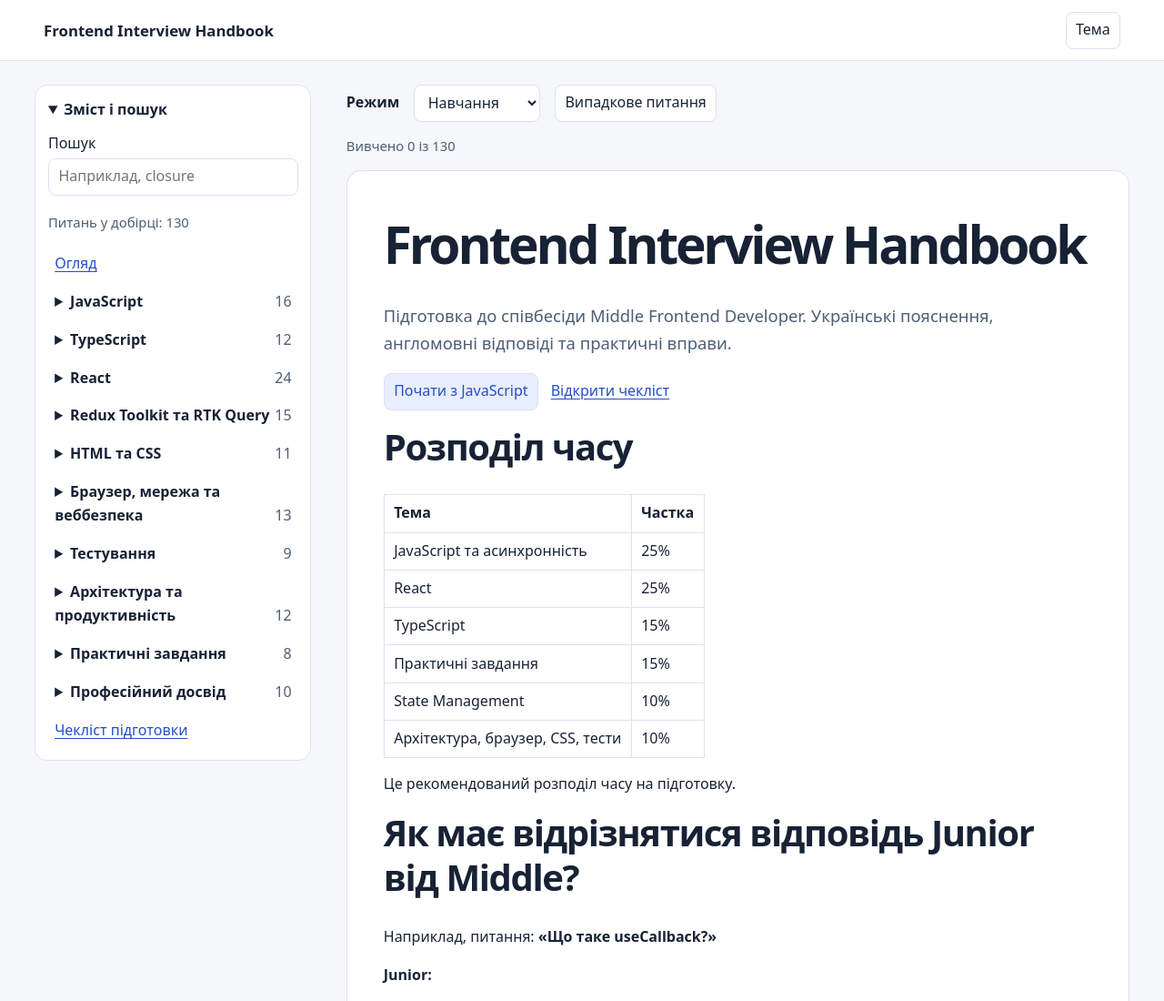
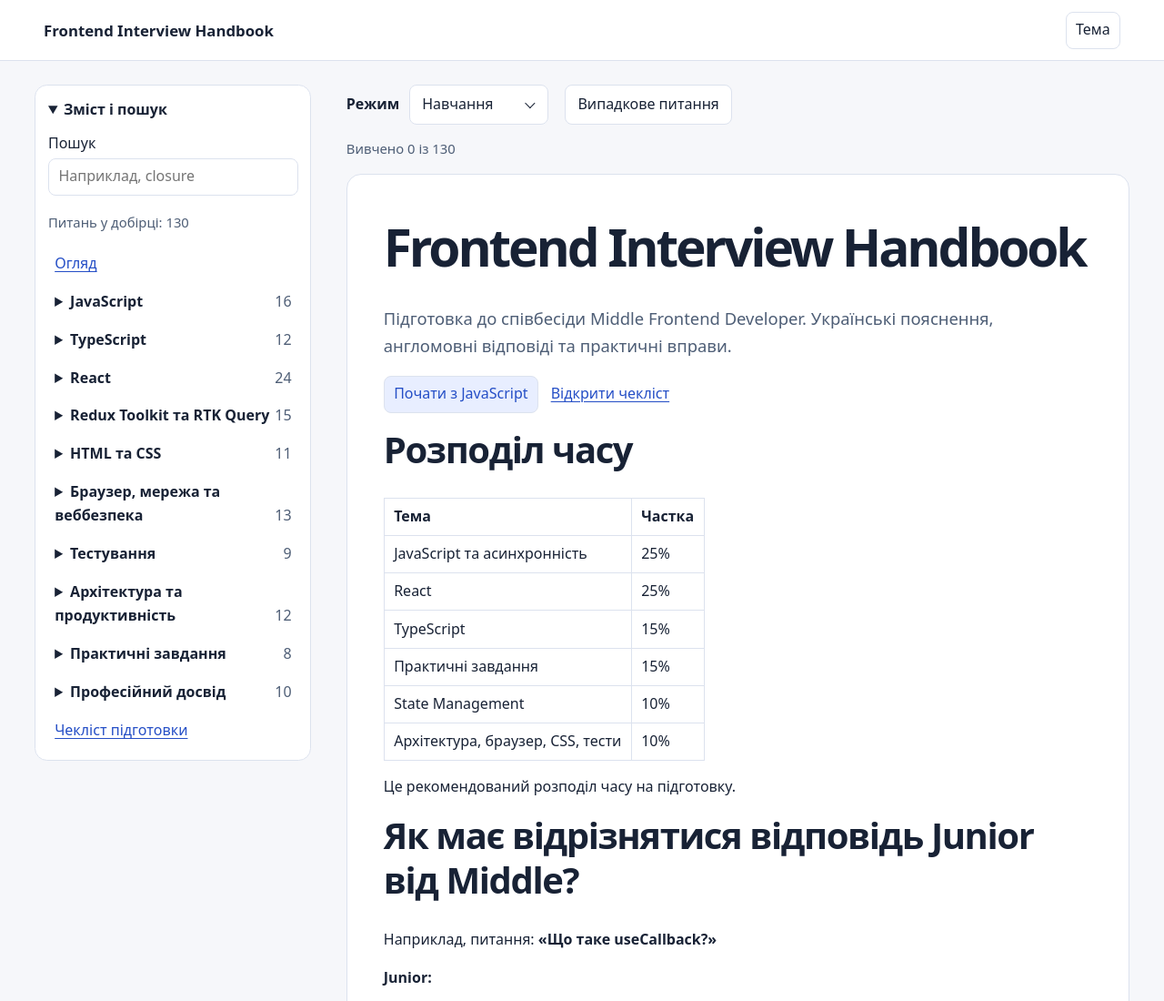
Before and after one commit to Axel007911/frontend-interview-handbook, a website: page index.html in a window 1280 px wide. Shown: the top 1100 px of the page at 91% size. Drawn offline with Linux system fonts and the light colour scheme.

Commit message:
Restore chapter expansion and refine mode control spacing

```diff
--- a/index.html
+++ b/index.html
@@ -32,6 +32,13 @@ summary{cursor:pointer;font-weight:650}
 .controls,.question-controls,.pager{display:flex;align-items:center;flex-wrap:wrap;gap:.65rem 1rem}
 .controls label,.question-controls label{font-weight:650}
 button,select,input,.button{font:inherit;border:1px solid var(--line);border-radius:.5rem;background:var(--surface);color:var(--text);padding:.4rem .65rem;min-height:2.55rem}
+.controls{column-gap:1.125rem}
+.mode-field{display:flex;align-items:center;gap:.65rem;max-inline-size:100%}
+.mode-select{position:relative;min-inline-size:0}
+.mode-select select{appearance:none;display:block;min-block-size:2.75rem;max-inline-size:100%;padding-inline:.85rem 2.6rem;cursor:pointer}
+.mode-select::after{content:"";position:absolute;inset-inline-end:1rem;inset-block-start:50%;width:.42rem;height:.42rem;border:solid currentColor;border-width:0 1.5px 1.5px 0;transform:translateY(-72%) rotate(45deg);pointer-events:none}
+.controls button{min-block-size:2.75rem;padding-inline:.85rem}
+@media(forced-colors:active){.mode-select select{appearance:auto}.mode-select::after{display:none}}
 button,.button{cursor:pointer}
 button:hover,.button:hover,button[aria-pressed=true]{background:var(--active);border-color:var(--accent)}
 button:disabled{opacity:.55;cursor:default}
@@ -88,7 +95,10 @@ th,td{border:1px solid var(--line);padding:.45rem .65rem;text-align:start}
 </aside>
 <main id="main" tabindex="-1">
 <section class="controls" aria-label="Режим навчання">
-<label for="mode">Режим</label><select id="mode"><option value="study">Навчання</option><option value="interview">Співбесіда</option><option value="revision">Повторення</option></select>
+<div class="mode-field">
+<label for="mode">Режим</label>
+<div class="mode-select"><select id="mode"><option value="study">Навчання</option><option value="interview">Співбесіда</option><option value="revision">Повторення</option></select></div>
+</div>
 <button id="random" type="button">Випадкове питання</button>
 </section>
 <p id="progress" role="status"></p>
@@ -2708,6 +2718,8 @@ const save = () => {
 const questions = () => state.questions;
 const record = id => questions()[id] ?? {};
 const links = [...$('toc').querySelectorAll('a[href^="#q-"]')];
+const groups = [...$('toc').querySelectorAll('details')];
+let unfilteredOpenGroups;
 const normalize = text => text.toLocaleLowerCase('uk').normalize('NFKC');
 const searchIndex = new Map(handbook.map(({id,chapter}) => [id, normalize(chapter+' '+articles.get(id).textContent)]));
 const getId = () => location.hash.slice(1);
@@ -2740,11 +2752,17 @@ function visibleTopics() {
 function updateList() {
   const filtered = visibleTopics();
   const ids = new Set(filtered.map(({id}) => id));
+  const isFiltered = Boolean($('search').value.trim()) || $('mode').value === 'revision';
+  if (isFiltered && !unfilteredOpenGroups) {
+    unfilteredOpenGroups = new Set(groups.filter(group => group.open));
+  }
   for (const link of links) link.parentElement.hidden = !ids.has(link.hash.slice(1));
-  for (const group of $('toc').querySelectorAll('details')) {
+  for (const group of groups) {
     group.hidden = !group.querySelector('li:not([hidden])');
-    if ($('search').value.trim() || $('mode').value === 'revision') group.open = true;
+    if (isFiltered) group.open = !group.hidden;
+    else if (unfilteredOpenGroups) group.open = unfilteredOpenGroups.has(group);
   }
+  if (!isFiltered) unfilteredOpenGroups = undefined;
   const active = current();
   const i = filtered.findIndex(item => item.id === active?.id);
   for (const [name, item] of [['prev', i > 0 && filtered[i-1]], ['next', i >= 0 && filtered[i+1]]]) {
@@ -2765,10 +2783,13 @@ function render(focus = false) {
   $('checklist').hidden = id !== 'checklist';
   $('reader').hidden = !active;
   for (const [key, article] of articles) article.hidden = key !== id;
+  updateList();
   for (const link of links) {
     if (link.hash === location.hash) {
+      const isNewLocation = !link.hasAttribute('aria-current');
       link.setAttribute('aria-current','location');
-      link.closest('details').open = true;
+      const group = link.closest('details');
+      if (isNewLocation && !link.parentElement.hidden) group.open = true;
     } else link.removeAttribute('aria-current');
   }
   if (active) {
@@ -2778,7 +2799,6 @@ function render(focus = false) {
     $('status').value = record(id).status || '';
     $('bookmark').setAttribute('aria-pressed', String(Boolean(record(id).bookmark)));
   }
-  updateList();
   if (focus) {
     (active ? articles.get(id).querySelector('h2') : $(id === 'checklist' ? 'checklist' : 'home').querySelector('h1')).focus({preventScroll:true});
     window.scrollTo(0,0);
--- a/scripts/style.css
+++ b/scripts/style.css
@@ -25,6 +25,13 @@ summary{cursor:pointer;font-weight:650}
 .controls,.question-controls,.pager{display:flex;align-items:center;flex-wrap:wrap;gap:.65rem 1rem}
 .controls label,.question-controls label{font-weight:650}
 button,select,input,.button{font:inherit;border:1px solid var(--line);border-radius:.5rem;background:var(--surface);color:var(--text);padding:.4rem .65rem;min-height:2.55rem}
+.controls{column-gap:1.125rem}
+.mode-field{display:flex;align-items:center;gap:.65rem;max-inline-size:100%}
+.mode-select{position:relative;min-inline-size:0}
+.mode-select select{appearance:none;display:block;min-block-size:2.75rem;max-inline-size:100%;padding-inline:.85rem 2.6rem;cursor:pointer}
+.mode-select::after{content:"";position:absolute;inset-inline-end:1rem;inset-block-start:50%;width:.42rem;height:.42rem;border:solid currentColor;border-width:0 1.5px 1.5px 0;transform:translateY(-72%) rotate(45deg);pointer-events:none}
+.controls button{min-block-size:2.75rem;padding-inline:.85rem}
+@media(forced-colors:active){.mode-select select{appearance:auto}.mode-select::after{display:none}}
 button,.button{cursor:pointer}
 button:hover,.button:hover,button[aria-pressed=true]{background:var(--active);border-color:var(--accent)}
 button:disabled{opacity:.55;cursor:default}
```
Also changed, not shown: scripts/client.js (+14 -4 lines), scripts/template.html (+4 -1 lines).
